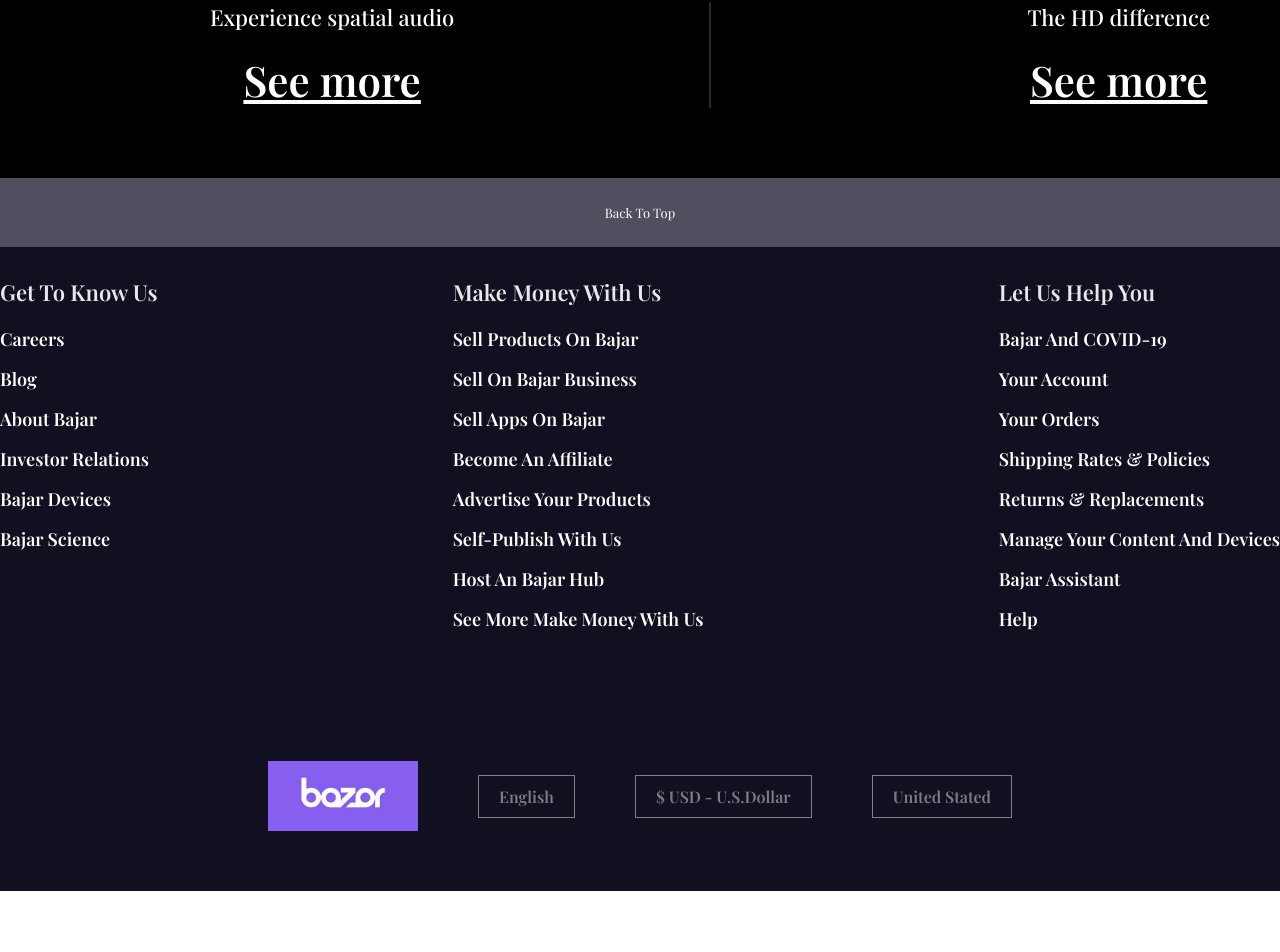
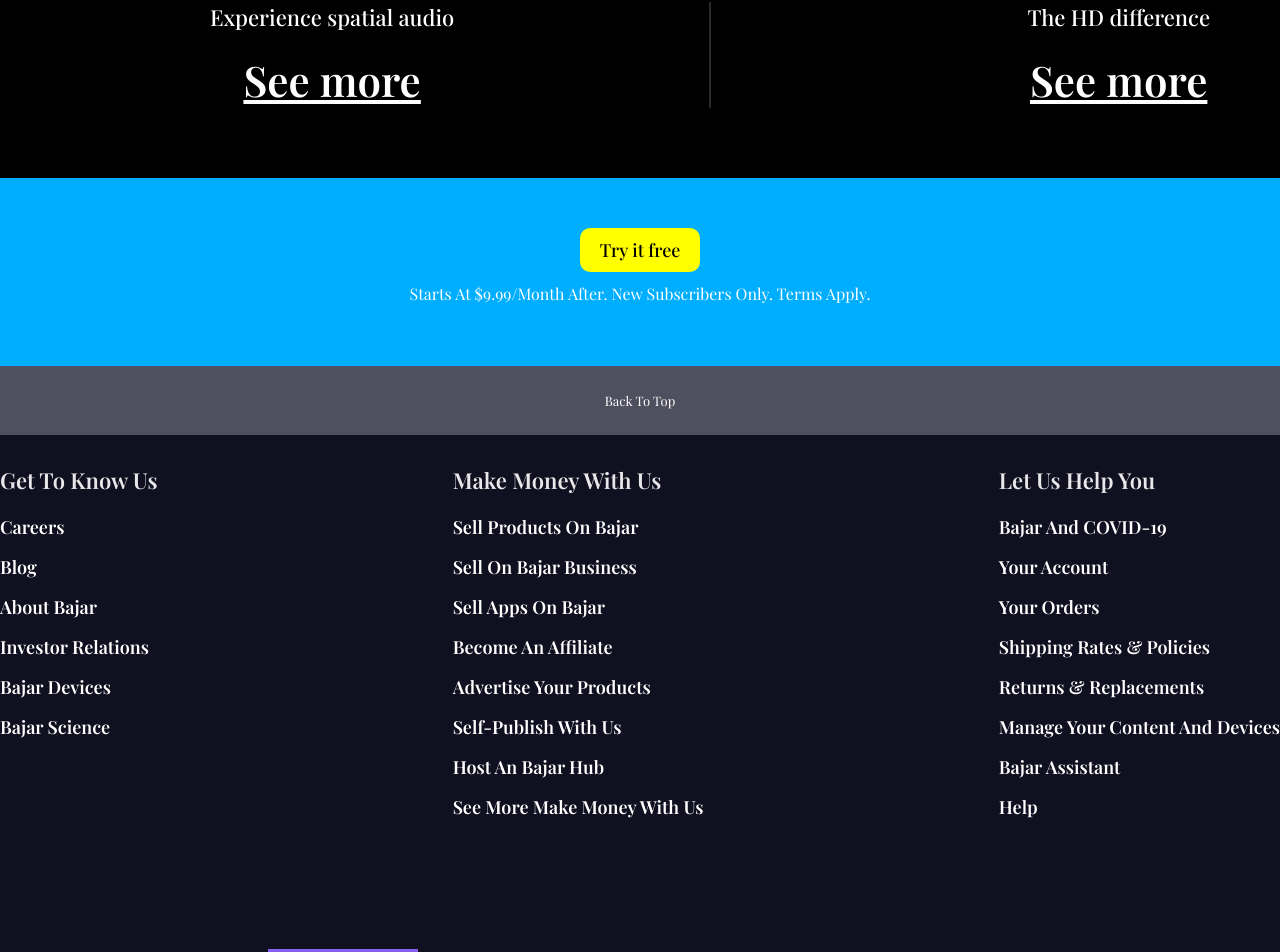
Before and after one commit to yeasin5060/react_demo_ecommerce_project, a React (Vite) app: page /bajarmusic in a window 1280 px wide. Shown: the part 1105-2057 px from the top of the page. Before the commit the page ends 1996 px from the top, so only its background shows below. Built offline with nearby package versions, Linux system fonts and the light colour scheme; a web font is replaced by a local one.

Commit message:
update_ecommerce_side_all_section_allbajarmusic_add_allbajarmusicsubscribers_part

```diff
--- a/src/Pages/All/Allsection/Alldigital/Alllink/Allbajarmusic/Allbajarmusic.jsx
+++ b/src/Pages/All/Allsection/Alldigital/Alllink/Allbajarmusic/Allbajarmusic.jsx
@@ -3,6 +3,7 @@
 import Allbajarmusicbanar from './Allbajarmusicsection/Allbajarmusicbanar/Allbajarmusicbanar'
 import Alldemandmusic from './Allbajarmusicsection/Alldemandmusic/Alldemandmusic'
 import Allbajarmusicseemore from './Allbajarmusicsection/Allbajarmusicseemore/Allbajarmusicseemore'
+import Allbajarmusicsubscribers from './Allbajarmusicsection/Allbajarmusicsubscribers/Allbajarmusicsubscribers'
 
 
 const Allbajarmusic = () => {
@@ -12,6 +13,7 @@
     <Allbajarmusicbanar/>
     <Alldemandmusic/>
     <Allbajarmusicseemore/>
+    <Allbajarmusicsubscribers/>
    </>
   )
 }
--- /dev/null
+++ b/src/Pages/All/Allsection/Alldigital/Alllink/Allbajarmusic/Allbajarmusicsection/Allbajarmusicsubscribers/Allbajarmusicsubscribers.css
@@ -0,0 +1,30 @@
+#allbajarmusic_subscribers{
+    padding: 60px 0;
+    background: rgb(0, 174, 255);
+}
+.allbajarmusic_subscribers_contant_wrapper{
+    text-align: center;
+}
+.allbajarmusic_subscribers_contant_link{
+    padding: 10px 20px;
+    background: yellow;
+    border-radius: 10px;
+    cursor: pointer;
+    font-size: 18px;
+    font-weight: 500;
+    color: #000;
+    transition: all linear 0.3s;
+    margin-bottom: 20px;
+}
+.allbajarmusic_subscribers_contant_link:hover{
+    background: rgba(255, 255, 0, 0.815);
+    color: #fff;
+}
+.allbajarmusic_subscribers_contant_pera{
+    font-size: 16px;
+    font-weight: 400;
+    color: #fff;
+    text-transform: capitalize;
+    line-height: 150%;
+    margin-top: 20px;
+}
--- /dev/null
+++ b/src/Pages/All/Allsection/Alldigital/Alllink/Allbajarmusic/Allbajarmusicsection/Allbajarmusicsubscribers/Allbajarmusicsubscribers.jsx
@@ -0,0 +1,19 @@
+import React from 'react'
+import './Allbajarmusicsubscribers.css'
+import { Link } from 'react-router-dom'
+import Pera from '../../../../../../../../Component/Pera/Pera'
+
+const Allbajarmusicsubscribers = () => {
+  return (
+   <section id='allbajarmusic_subscribers'>
+        <div className='container'>
+            <div className='allbajarmusic_subscribers_contant_wrapper'>
+                <Link className='allbajarmusic_subscribers_contant_link' to="tryitfree">Try it free</Link>
+                <Pera text="Starts at $9.99/month after. New subscribers only. Terms apply." style="allbajarmusic_subscribers_contant_pera"/>
+            </div>
+        </div>
+   </section>
+  )
+}
+
+export default Allbajarmusicsubscribers
```
